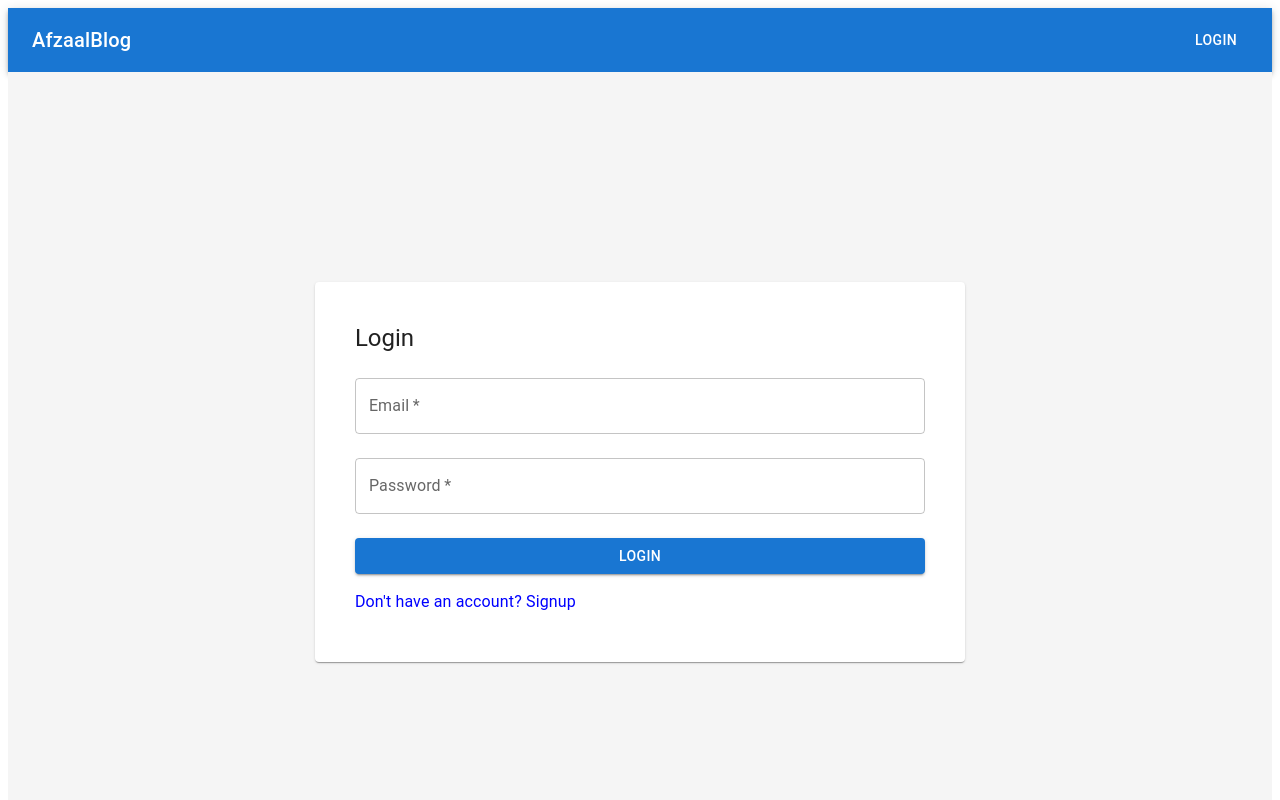
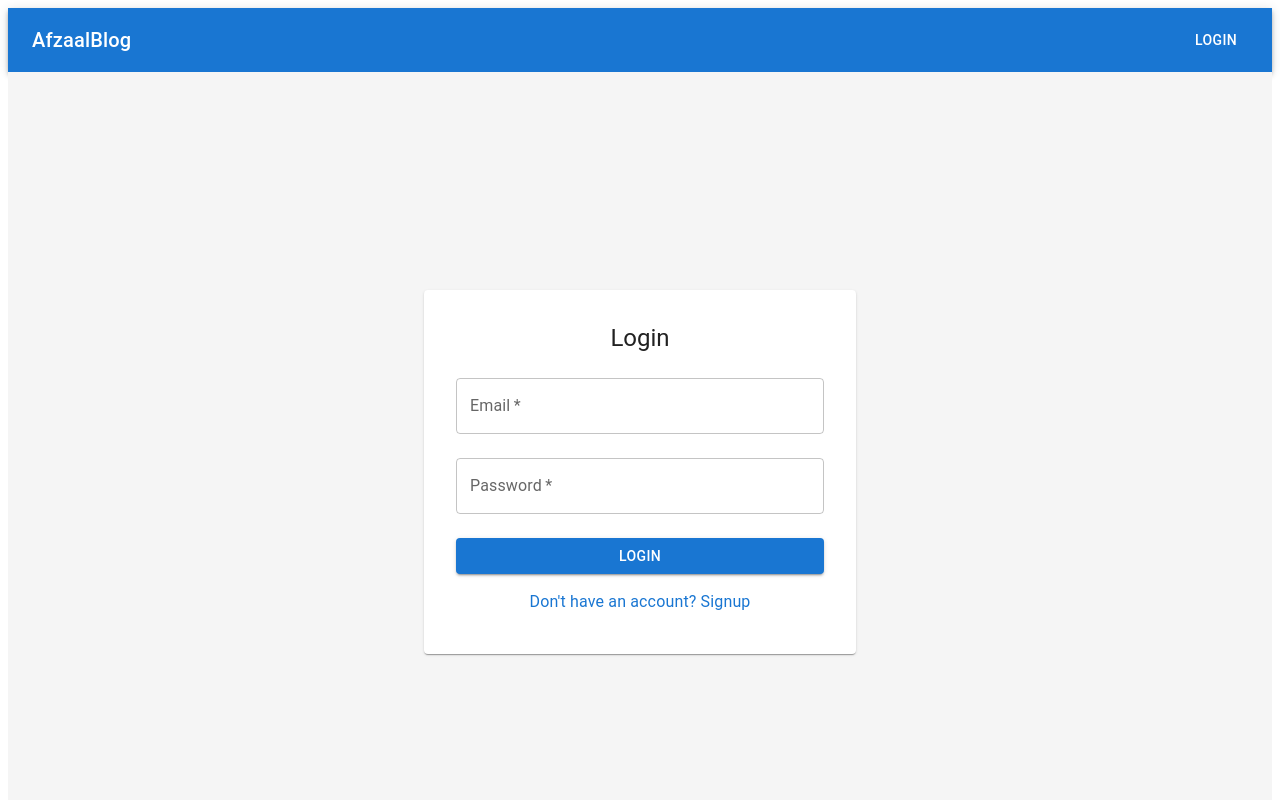
Before and after one commit to Afzaal162/afzaalblog, a React (Create React App) app in the folder frontend/: page /login in a window 1280 px wide. Shown: the top 800 px of the page. Built offline with nearby package versions, Linux system fonts and the light colour scheme.

Commit message:
Update Auth.jsx

```diff
--- a/frontend/src/pages/Auth.jsx
+++ b/frontend/src/pages/Auth.jsx
@@ -14,7 +14,6 @@ const Auth = () => {
   const navigate = useNavigate();
   const { login } = useContext(AuthContext);
 
-  // ✅ Make sure there is NO trailing slash
   const API_URL = process.env.REACT_APP_API_URL;
 
   const handleSubmit = async (e) => {
@@ -25,33 +24,41 @@ const Auth = () => {
       let res;
 
       if (isLogin) {
-        // ✅ Correct API path
         res = await axios.post(`${API_URL}/api/auth/login`, { email, password });
         login(res.data.token);
-        setMessage("Login successful!");
         navigate("/");
       } else {
         res = await axios.post(`${API_URL}/api/auth/signup`, { name, email, password });
-        setMessage(res.data.message || "Signup successful. Please login.");
         setIsLogin(true);
+        setMessage("Signup successful. Please login.");
       }
 
-      // Reset form
       setName("");
       setEmail("");
       setPassword("");
     } catch (err) {
-      console.error("Auth error:", err);
-      // Display message from server if available
       setMessage(err.response?.data?.message || "Something went wrong");
     }
   };
 
   return (
-    <Box display="flex" justifyContent="center" alignItems="center" minHeight="100vh" bgcolor="#f5f5f5">
-      <Card sx={{ minWidth: 400, padding: 3 }}>
+    <Box
+      minHeight="100vh"
+      display="flex"
+      alignItems="center"
+      justifyContent="center"
+      px={2} // ✅ horizontal padding for mobile
+      bgcolor="#f5f5f5"
+    >
+      <Card
+        sx={{
+          width: "100%",
+          maxWidth: 400, // ✅ responsive instead of minWidth
+          p: 2,
+        }}
+      >
         <CardContent>
-          <Typography variant="h5" gutterBottom>
+          <Typography variant="h5" textAlign="center" gutterBottom>
             {isLogin ? "Login" : "Signup"}
           </Typography>
 
@@ -87,13 +94,20 @@ const Auth = () => {
               required
             />
 
-            <Button variant="contained" color="primary" type="submit" fullWidth sx={{ mt: 2 }}>
+            <Button
+              variant="contained"
+              type="submit"
+              fullWidth
+              sx={{ mt: 2 }}
+            >
               {isLogin ? "Login" : "Signup"}
             </Button>
           </form>
 
           <Typography
-            sx={{ mt: 2, cursor: "pointer", color: "blue" }}
+            mt={2}
+            textAlign="center"
+            sx={{ cursor: "pointer", color: "primary.main" }}
             onClick={() => {
               setIsLogin(!isLogin);
               setMessage("");
@@ -102,7 +116,15 @@ const Auth = () => {
             {isLogin ? "Don't have an account? Signup" : "Already have an account? Login"}
           </Typography>
 
-          {message && <Typography sx={{ mt: 2, color: message.includes("successful") ? "green" : "red" }}>{message}</Typography>}
+          {message && (
+            <Typography
+              mt={2}
+              textAlign="center"
+              color={message.includes("successful") ? "green" : "red"}
+            >
+              {message}
+            </Typography>
+          )}
         </CardContent>
       </Card>
     </Box>
```
